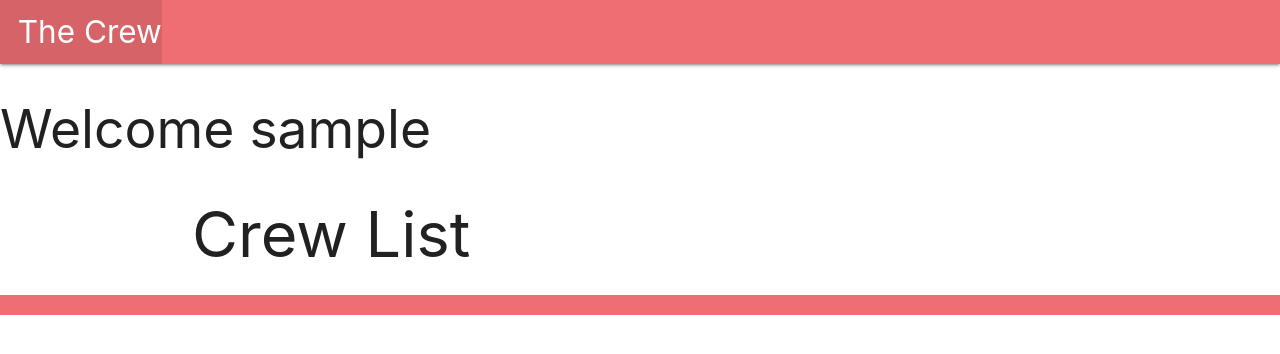
After one commit to greenplastic90/The-Crew, a Django app: page /crews/ in a window 1280 px wide. The commit adds this page. Shown: the top 354 px of the page. Run offline with Django 4.2, Linux system fonts and the light colour scheme; the visitor is signed in with stand-in values (Sample User, id 1).

Commit message:
set up url/template/view for crew_list

```diff
--- a/main_app/models.py
+++ b/main_app/models.py
@@ -1,4 +1,5 @@
 from django.db import models
+from django.urls import reverse
 from django.contrib.auth.models import User
 
 # Create your models here.
@@ -15,3 +16,6 @@
 
     def __str__(self):
         return self.names
+
+    def get_absolute_url(self):
+        return reverse('detail', kwargs={'crew_id': self.id})
--- a/main_app/templates/base.html
+++ b/main_app/templates/base.html
@@ -25,7 +25,7 @@
 					<ul></ul>
 					<ul class="right">
 						{% if user.is_authenticated %} {% else %}
-						<li><a href="{% url 'signup' %}">Sign Up</a></li>
+
 						<li><a href="{% url 'login' %}">Log In</a></li>
 						{% endif %}
 					</ul>
--- /dev/null
+++ b/main_app/templates/main_app/crew_list.html
@@ -0,0 +1,3 @@
+{% extends 'base.html' %} {% block content %}
+<h1>Crew List</h1>
+{% endblock %}
--- a/main_app/urls.py
+++ b/main_app/urls.py
@@ -4,4 +4,6 @@
 
 urlpatterns = [
   path('', views.home, name='home'),
+
+  path('crews/', views.CatList.as_view(), name='crew_list'),
 ]
--- a/main_app/views.py
+++ b/main_app/views.py
@@ -1,6 +1,13 @@
 from django.shortcuts import render
+from django.contrib.auth.mixins import LoginRequiredMixin
+from django.views.generic import ListView, DetailView
+from .models import Crew
 
 # Create your views here.
 def home(request):
 
   return render(request, 'home.html')
+
+
+class CatList(LoginRequiredMixin, ListView):
+    model = Crew
```
